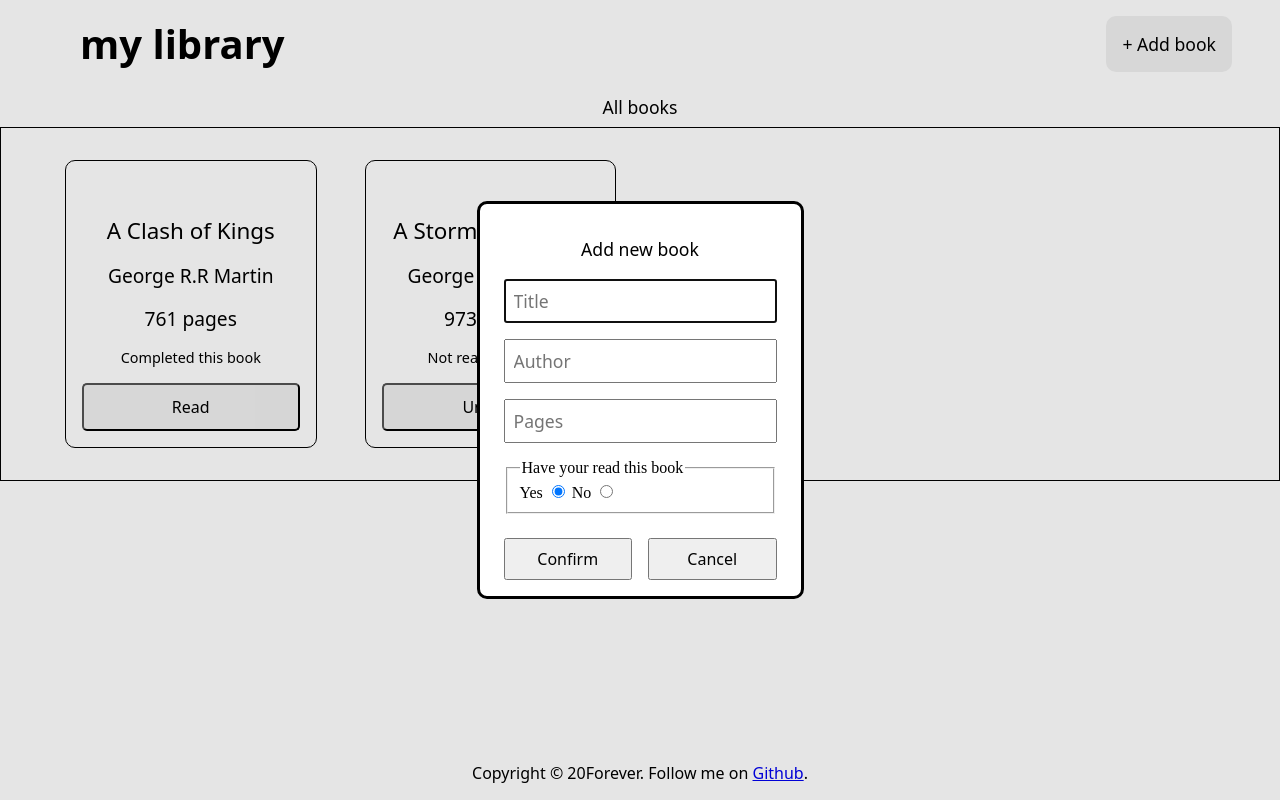
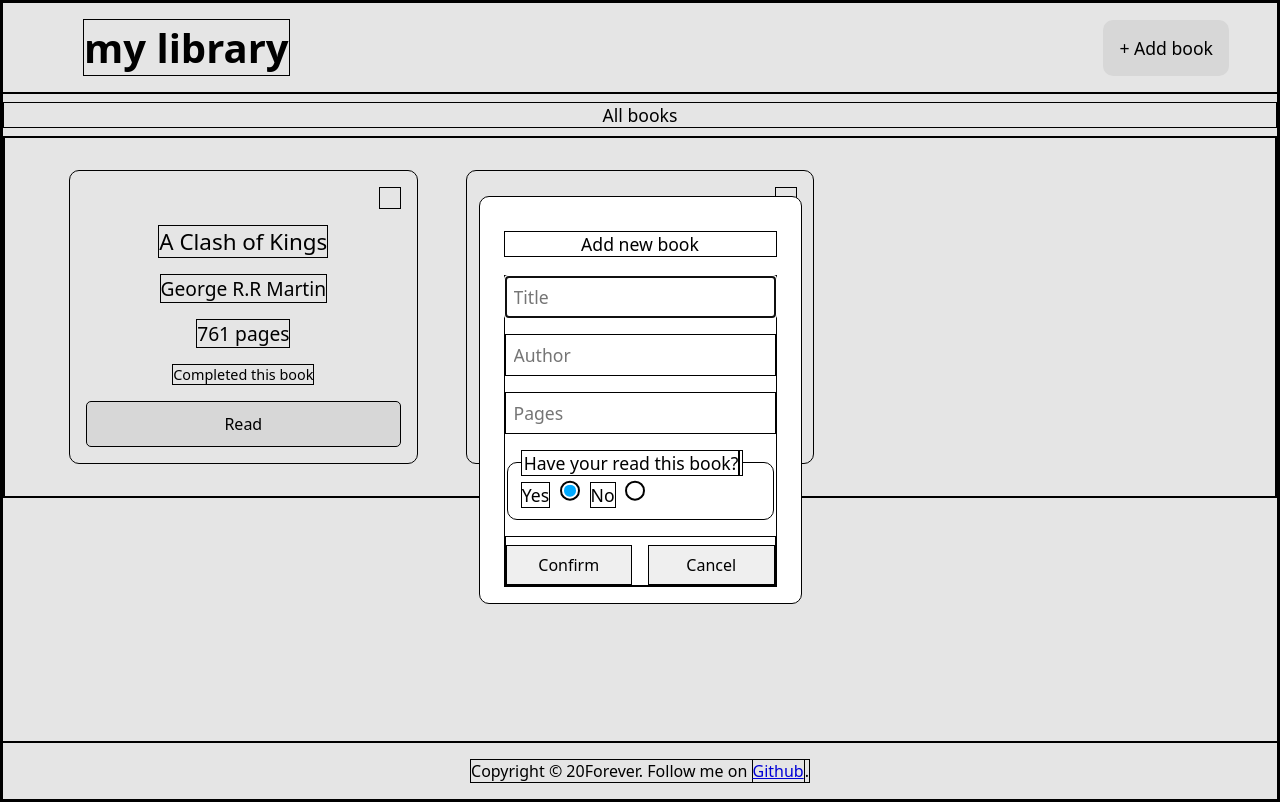
Before and after one commit to zakingslayerv22/library-project, a plain HTML site: page index.html in a window 1280 px wide. Both pictures are taken after a click on the button "+ Add book". Drawn offline with Linux system fonts and the light colour scheme; a web font is replaced by a local one.

Commit message:
Style the fieldset and radio input
In the HTML, restructure the layout
of the radio buttons so that the
label and input are siblings so
that they can behave like flex items
when their parent is given a flex display.

Style the fieldset with a flex display
so that the label and input can behave
like flex items. Give fieldset a gap.
Style its font-family, font-size and
border radius.

Hide the native radio input using the
appearance, color and margin properties.
Create custom unchecked radio style.

Create a pseudo-element with ::before.
Add a transition to it and hide it
with the transform property.

Add a transform peoperty to the
checked state style so that when
the radios are checked they become
visible.
When they become visible, they do so
with an animation due to the previously
added transition.

More info - https://moderncss.dev/pure-css-custom-styled-radio-buttons/#theme-variable-and-box-sizing-reset

```diff
--- a/index.html
+++ b/index.html
@@ -21,14 +21,14 @@
             <input type="number" id="pages" placeholder="Pages" min="10" required>
             <!-- <input type="text" id="read" placeholder="Read" value="yes"> -->
             <fieldset>
-                <legend>Have your read this book<label for="read"></legend>
-                    <label for="read">Yes
-                        <input type="radio" id="read" name="read-status" value="read" checked>
-                    </label>
+                <legend>Have your read this book?<label for="read"></legend>
+                    <label for="read">Yes</label>
+                    <input type="radio" id="read" name="read-status" value="read" checked>
 
-                    <label for="unread">No
-                        <input type="radio" id="unread" name="read-status" value="unread">
-                    </label>
+
+                    <label for="unread">No</label>
+                    <input type="radio" id="unread" name="read-status" value="unread">
+
             </fieldset>
 
             <div class="dialog-buttons">
--- a/style.css
+++ b/style.css
@@ -8,15 +8,16 @@
     src: url(assets/fonts/Roboto-Regular.ttf);
 }
 
-/* * {
+* {
     border: 1px solid black;
-} */
+    box-sizing: border-box;
+}
 
 
 body {
     margin: 0;
     padding: 0;
-    box-sizing: border-box;
+
     display: grid;
     grid-template-rows: auto 1fr auto;
     height: 100vh;
@@ -143,8 +144,48 @@ input[type=text], input[type=number] {
     padding: 0.5rem;
     font-family: Roboto-Regular, system-ui, -apple-system, BlinkMacSystemFont, 'Segoe UI', Roboto, Oxygen, Ubuntu, Cantarell, 'Open Sans', 'Helvetica Neue', sans-serif;
     font-size: 1.1rem;
+}
+
+fieldset {
+    display: flex;
+    gap: 0.6rem;
+    font-family: Roboto-Regular, system-ui, -apple-system, BlinkMacSystemFont, 'Segoe UI', Roboto, Oxygen, Ubuntu, Cantarell, 'Open Sans', 'Helvetica Neue', sans-serif;
+    font-size: 1.1rem;
+    border-radius: 10px;
 
 }
+
+
+input[type=radio] {
+    -webkit-appearance: none;
+    appearance: none;
+    margin: 0;
+    background-color: #fff;
+    font: inherit;
+    width: 1.15em;
+    height: 1.15em;
+    border: 0.15em solid black;
+    border-radius: 50%;
+    transform: translateY(-0.075em);
+    display: grid;
+    place-content: center;
+
+
+}
+
+input[type="radio"]:checked::before {
+    transform: scale(1);
+  }
+
+input[type="radio"]::before {
+    content: "";
+    width: 0.65em;
+    height: 0.65em;
+    border-radius: 50%;
+    transform: scale(0);
+    transition: 120ms transform ease-in-out;
+    box-shadow: inset 1em 1em rgb(0, 170, 255)
+  }
 
 .dialog-buttons {
     display: flex;
```
